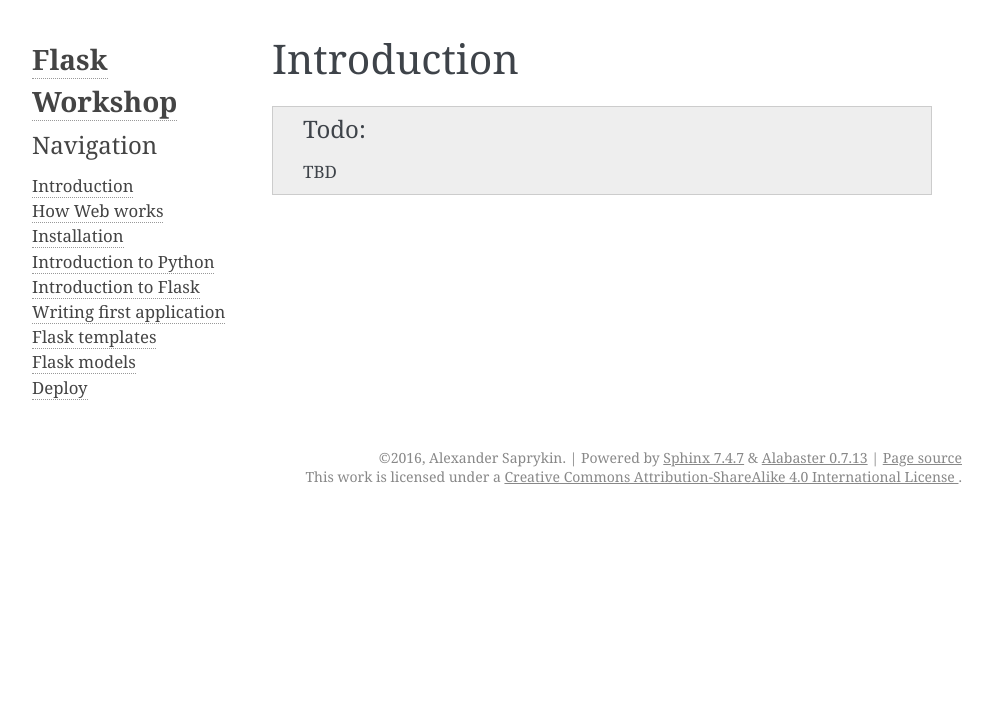
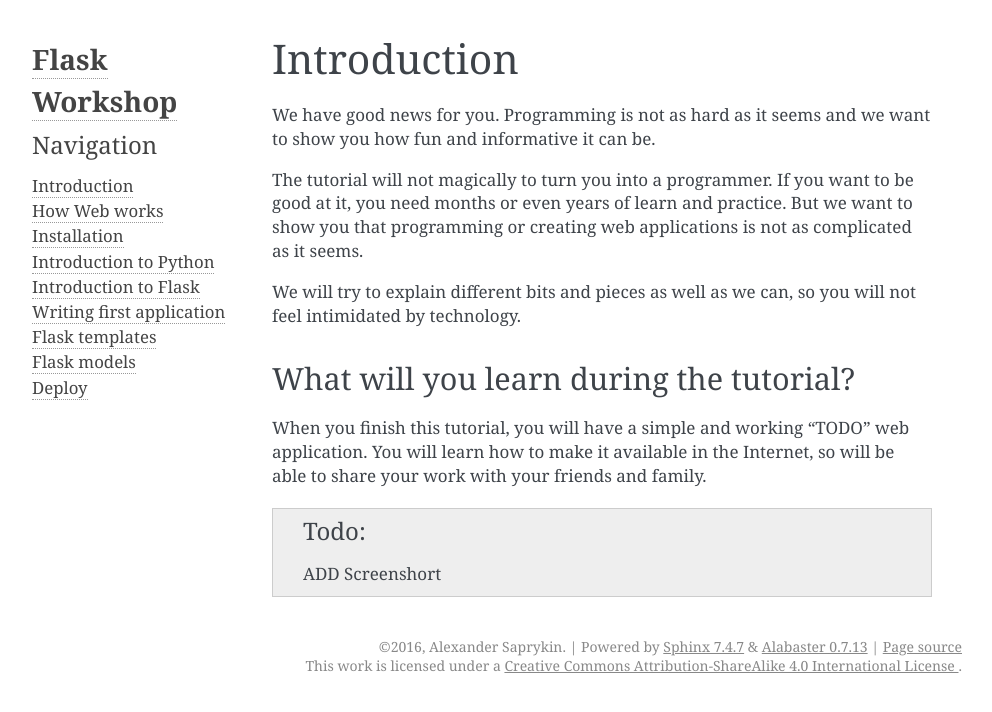
Before and after one commit to cutwater/FlaskWorkshop, a Sphinx documentation site: the page built from docs/introduction.rst, in a window 1280 px wide. Shown: the top 712 px of the page, without its empty margins (148-1140 px from the left). Built offline with Sphinx 7.4.7, drawn with Linux system fonts in a browser that asks for light colours.

Commit message:
Add description

```diff
--- a/docs/introduction.rst
+++ b/docs/introduction.rst
@@ -2,4 +2,23 @@
 Introduction
 ============
 
-.. todo:: TBD
+We have good news for you. Programming is not as hard as it seems and
+we want to show you how fun and informative it can be.
+
+The tutorial will not magically to turn you into a programmer.
+If you want to be good at it, you need months or even years of
+learn and practice. But we want to show you that programming or
+creating web applications is not as complicated as it seems.
+
+We will try to explain different bits and pieces as well as we can,
+so you will not feel intimidated by technology.
+
+
+What will you learn during the tutorial?
+----------------------------------------
+
+When you finish this tutorial, you will have a simple and working "TODO"
+web application. You will learn how to make it available in the
+Internet, so will be able to share your work with your friends and family.
+
+.. todo:: ADD Screenshort
```
